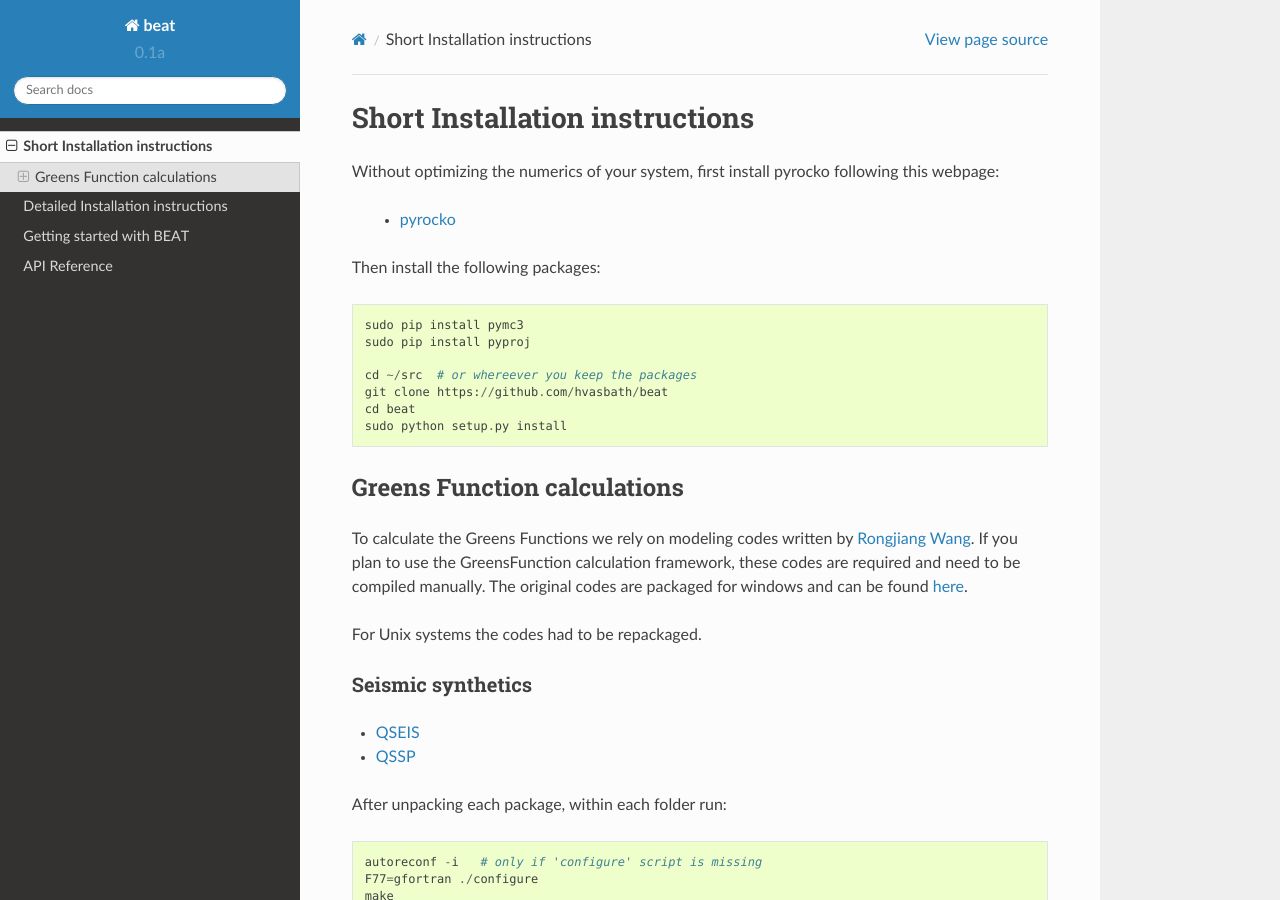
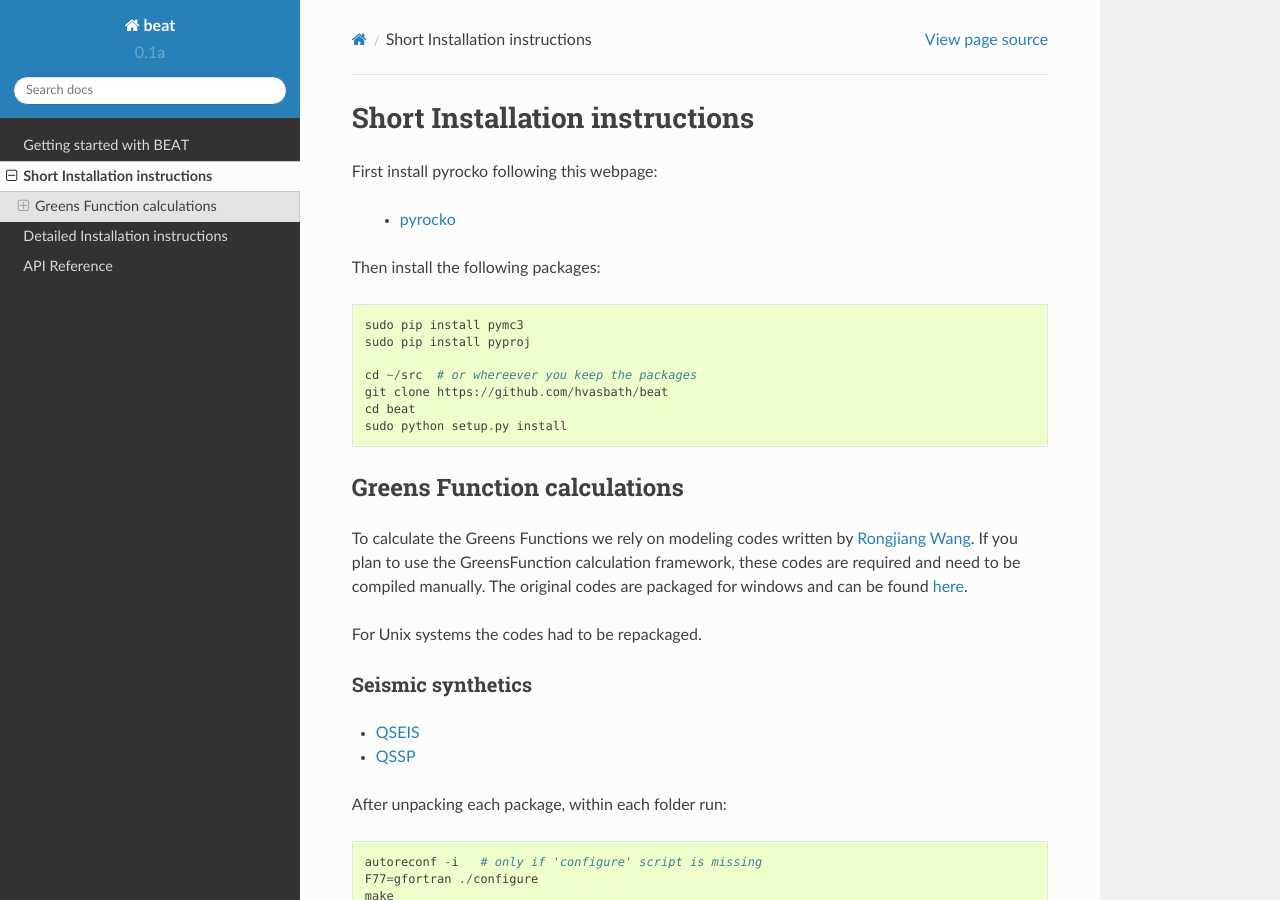
Before and after one commit to hvasbath/beat, a Sphinx documentation site: the page built from docs/short_installation.rst, in a window 1280 px wide and 900 px high. Built offline with Sphinx 7.4.7 and the Read the Docs theme 2.0.0, drawn with Linux system fonts in a browser that asks for light colours; some of the changed text lies outside the part shown.

Commit message:
docs update

```diff
--- a/docs/conf.py
+++ b/docs/conf.py
@@ -57,7 +57,7 @@ master_doc = 'index'
 
 # General information about the project.
 project = u'beat'
-copyright = u'2016, Hannes Vasyura-Bathke'
+copyright = u'2017, Hannes Vasyura-Bathke'
 author = u'Hannes Vasyura-Bathke'
 
 # The version info for the project you're documenting, acts as replacement for
--- a/docs/index.rst
+++ b/docs/index.rst
@@ -11,9 +11,9 @@ Contents:
 .. toctree::
    :maxdepth: 3
 
+   getting_started
    short_installation
    installation
-   getting_started
    api
 
 Indices and tables
--- a/docs/short_installation.rst
+++ b/docs/short_installation.rst
@@ -1,11 +1,10 @@
 .. short_installation:
 
-******************************
+*******************************
 Short Installation instructions
-******************************
+*******************************
 
-Without optimizing the numerics of your system, first install pyrocko
-following this webpage:
+First install pyrocko following this webpage:
 
  - `pyrocko <http://pyrocko.org/>`__
 
```
Also changed, not shown: docs/getting_started.rst (+11 -11 lines).
